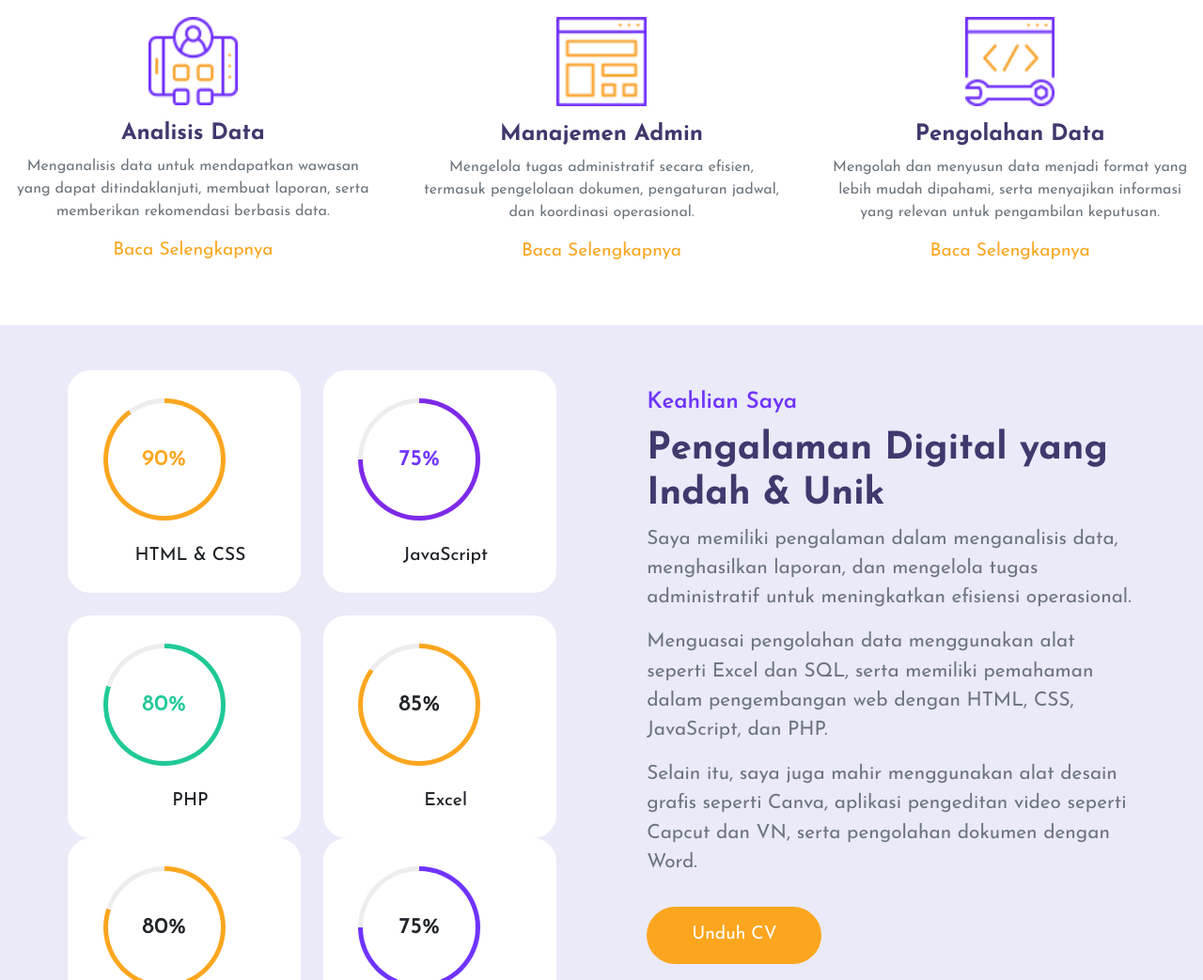
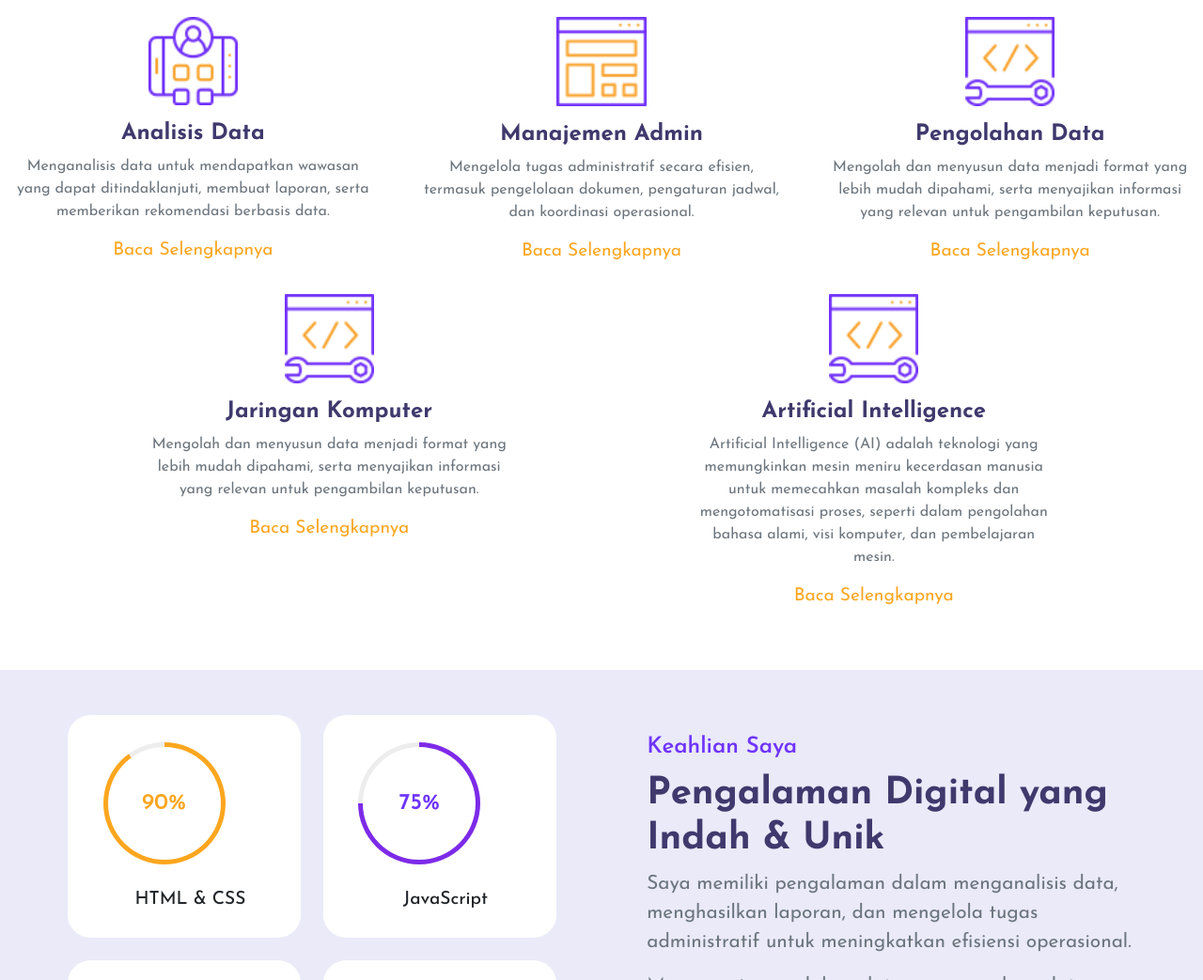
Before and after one commit to agungset04/agungset04.github.io, a website: page index.html in a window 1280 px wide. Shown: the part 874-1917 px from the top of the page at 94% size. Drawn offline with nearby package versions, Linux system fonts and the light colour scheme.

Commit message:
perubahan kedua

```diff
--- a/index.html
+++ b/index.html
@@ -118,7 +118,7 @@
       <div class="heading text-center">
         <small>Keahlian Saya</small>
         <h3>
-          Menyediakan Berbagai Layanan <br />
+          Pengalaman Saya Dalam Layanan <br />
           Digital
         </h3>
       </div>
@@ -175,6 +175,49 @@
               </p>
               <a href="" class="link">Baca Selengkapnya</a>
             </div>
+
+          </div>
+        </div>
+
+        <div class="col-md-4 col-10" data-aos="fade-up">
+          <div class="service-card">
+            <div class="img">
+              <img
+                src="images/service-icon3.png"
+                class="w-25 img-fluid img"
+                alt=""
+              />
+            </div>
+            <div class="content mt-3">
+              <h4>Jaringan Komputer</h4>
+              <p class="text-muted">
+                Mengolah dan menyusun data menjadi format yang lebih mudah dipahami, serta menyajikan informasi yang relevan untuk pengambilan keputusan.
+              </p>
+              <a href="" class="link">Baca Selengkapnya</a>
+            </div>
+
+          </div>
+        </div>
+        <div class="col-md-4 col-10" data-aos="fade-up">
+          <div class="service-card">
+              <div class="img">
+                  <img
+                      src="images/service-icon3.png"
+                      class="w-25 img-fluid img"
+                      alt=""
+                  />
+              </div>
+              <div class="content mt-3">
+                  <h4>Artificial Intelligence</h4>
+                  <p class="text-muted">
+                    Artificial Intelligence (AI) adalah teknologi yang memungkinkan mesin meniru kecerdasan manusia untuk memecahkan masalah kompleks dan mengotomatisasi proses, seperti dalam pengolahan bahasa alami, visi komputer, dan pembelajaran mesin.
+                 </p>
+                  <a href="" class="link">Baca Selengkapnya</a>
+              </div>
+          </div>
+      </div>
+
+
           </div>
         </div>
       </div>
```
Also changed, not shown: analisis_data.html (added), manajemen_admin.html (added).
